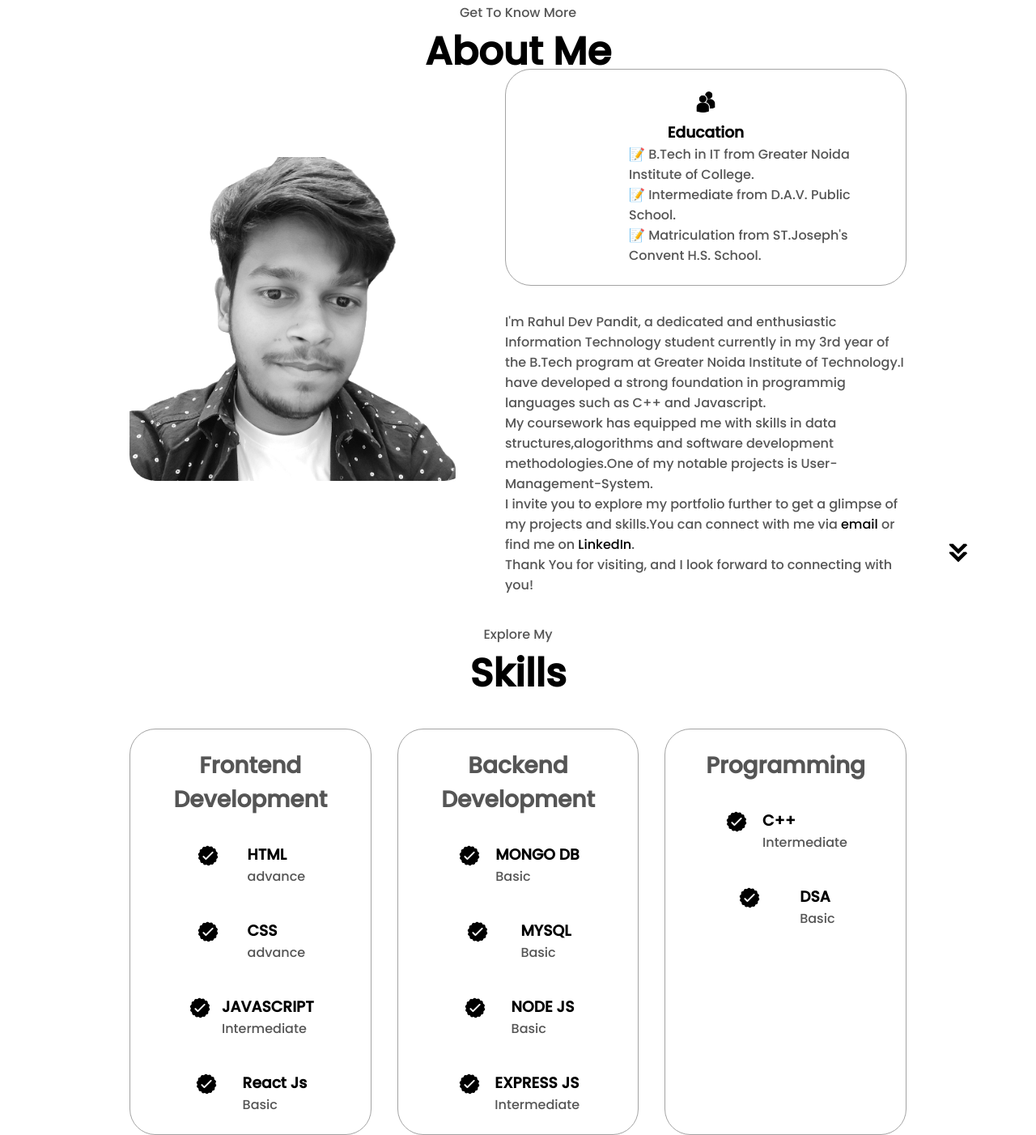
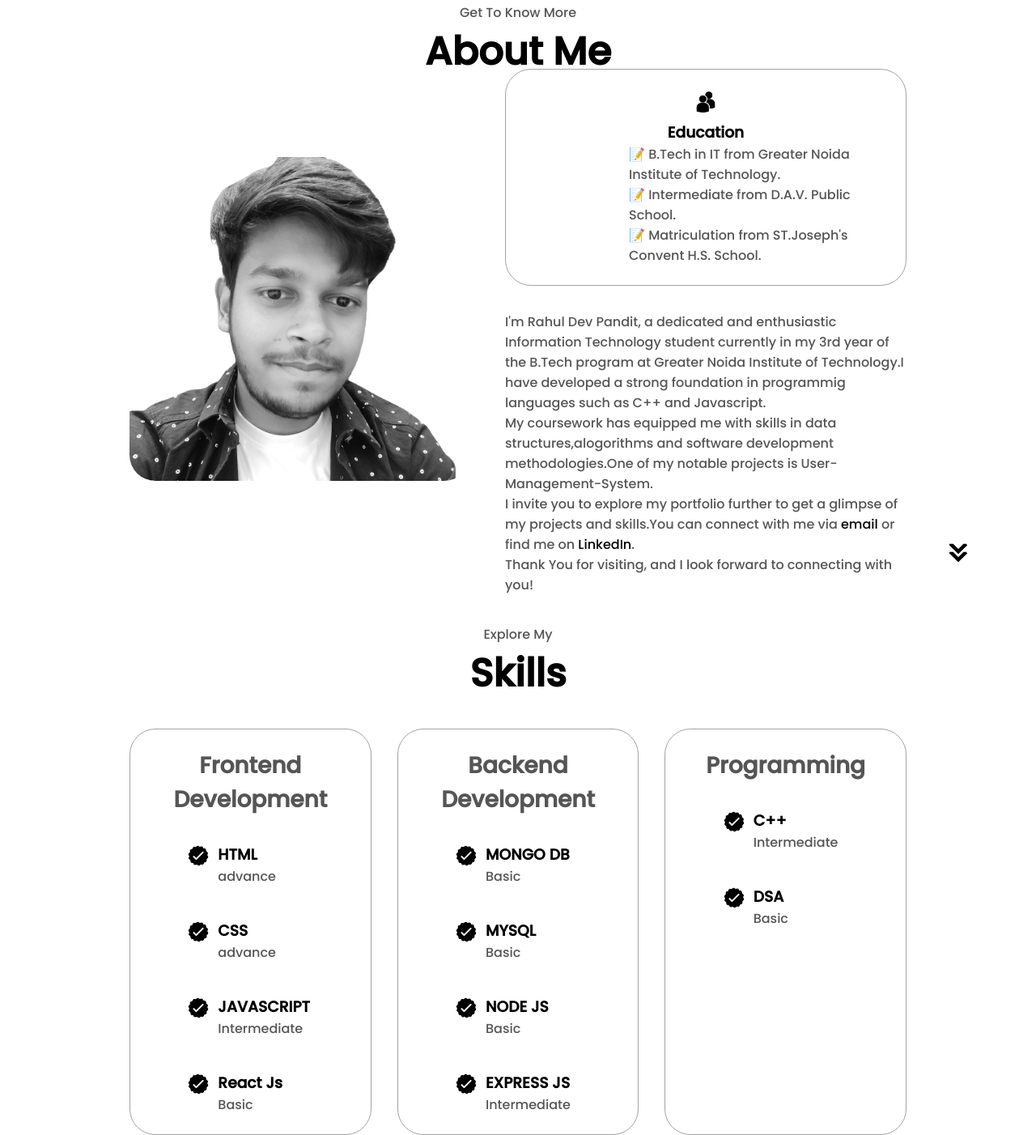
Before and after one commit to DevRahulll/Portfolio-1, a plain HTML site: page index.html in a window 1280 px wide. Shown: the part 925-2327 px from the top of the page at 81% size. Drawn offline with Linux system fonts and the light colour scheme.

Commit message:
some modification on about section

```diff
--- a/index.html
+++ b/index.html
@@ -83,7 +83,7 @@
                   class="icon"
                 />
                 <h3>Education</h3>
-                <p class="education">📝 B.Tech in IT from Greater Noida Institute of College.</p>
+                <p class="education">📝 B.Tech in IT from Greater Noida Institute of Technology.</p>
                 <p class="education">📝 Intermediate from D.A.V. Public School.</p>
                 <p class="education">📝 Matriculation from ST.Joseph's Convent H.S. School.</p>
               </div>
--- a/style.css
+++ b/style.css
@@ -344,7 +344,7 @@ section {
 article{
     display: flex;
     width: 10rem;
-    justify-content: space-around;
+    /* justify-content: space-around; */
     gap: 0.5rem;
 }
 
```
